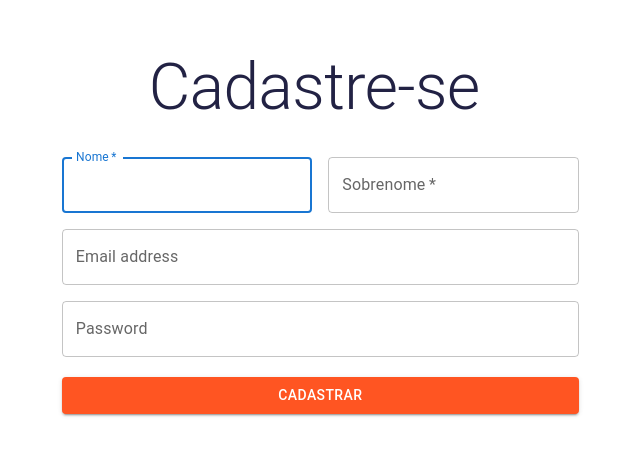
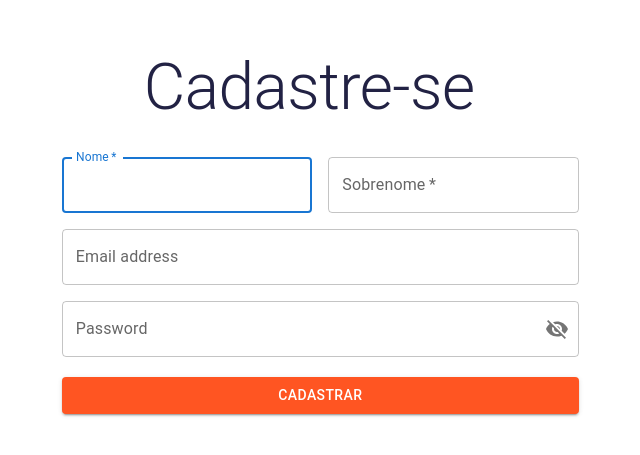
Before and after one commit to gabrielisantos-dev/Hackathon-Orange-Juice, a React (Vite) app in the folder frontend-orange/: page / in a window 1280 px wide. Shown: the part 187-642 px from the top of the page, without its empty margins (429-1069 px from the left). Built offline with nearby package versions, Linux system fonts and the light colour scheme.

Commit message:
feat: added password visibility with @material-ui/icons package

```diff
--- a/frontend-orange/src/components/CadastroForms.jsx
+++ b/frontend-orange/src/components/CadastroForms.jsx
@@ -1,6 +1,7 @@
 import { useState, useEffect } from 'react';
 import { PropTypes } from 'prop-types';
-import { Button, TextField, Grid, Alert, Box } from '@mui/material';
+import { Button, TextField, Grid, Alert, Box, IconButton, InputAdornment } from '@mui/material';
+import { Visibility, VisibilityOff } from '@material-ui/icons';
 import styles from '../styles.jsx';
 
 const CadastroFormulario = ({ onCadastro }) => {
@@ -11,13 +12,13 @@ const CadastroFormulario = ({ onCadastro }) => {
     senha: '',
   });
   const [mensagem, setMensagem] = useState('');
+  const [showPassword, setShowPassword] = useState(false);
 
   const handleCadastro = () => {
-    if(!isValidEmail(form.email)) {
+    if (!isValidEmail(form.email)) {
       setMensagem('Por favor, insira um email válido.');
       onCadastro('error');
-    }
-    if (form.nome && form.sobrenome && form.email && form.senha && isValidEmail(form.email)) {
+    } else if (form.nome && form.sobrenome && form.email && form.senha) {
       setMensagem('Cadastro feito com sucesso');
       onCadastro('success');
     } else {
@@ -29,22 +30,29 @@ const CadastroFormulario = ({ onCadastro }) => {
   const isValidEmail = (email) => {
     const regex = /\S+@\S+\.\S+/;
     return regex.test(email);
-  }
+  };
+
+  const handleTogglePassword = () => {
+    setShowPassword((prevShowPassword) => !prevShowPassword);
+  };
 
   useEffect(() => {
     const timer = setTimeout(() => {
       setMensagem('');
-    }, 5000);
+    }, 3000);
     return () => clearTimeout(timer);
-  }
-  , [mensagem]);
+  }, [mensagem]);
 
   return (
     <>
       <Box>
         {mensagem && (
           <Alert
-          severity={isValidEmail(form.email) && form.nome && form.sobrenome && form.email && form.senha ? 'success' : 'error'}
+            severity={
+              isValidEmail(form.email) && form.nome && form.sobrenome && form.email && form.senha
+                ? 'success'
+                : 'error'
+            }
             variant="filled"
             style={styles.alert}
           >
@@ -89,11 +97,20 @@ const CadastroFormulario = ({ onCadastro }) => {
             <Grid item xs={12}>
               <TextField
                 label="Password"
-            type="password"
+                type={showPassword ? 'text' : 'password'}
                 variant="outlined"
                 fullWidth
                 value={form.senha}
                 onChange={(e) => setForm({ ...form, senha: e.target.value })}
+                InputProps={{
+                  endAdornment: (
+                    <InputAdornment position="end">
+                      <IconButton onClick={handleTogglePassword} edge="end">
+                        {showPassword ? <Visibility /> : <VisibilityOff />}
+                      </IconButton>
+                    </InputAdornment>
+                  ),
+                }}
               />
             </Grid>
           </Grid>
--- a/frontend-orange/src/components/TextCadastro.jsx
+++ b/frontend-orange/src/components/TextCadastro.jsx
@@ -11,7 +11,7 @@ const TextCadastro = () => {
           fontSize: '4em',
           marginRight: 'auto',
           maxWidth: '517px',
-          marginLeft: '120px',
+          marginLeft: '110px',
         }}
       >
         Cadastre-se
```
Also changed, not shown: frontend-orange/src/assets/Vector.svg (deleted). Lines whose indentation alone changed are shown as unchanged.
